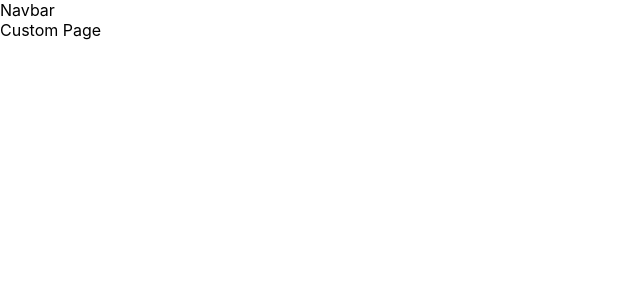
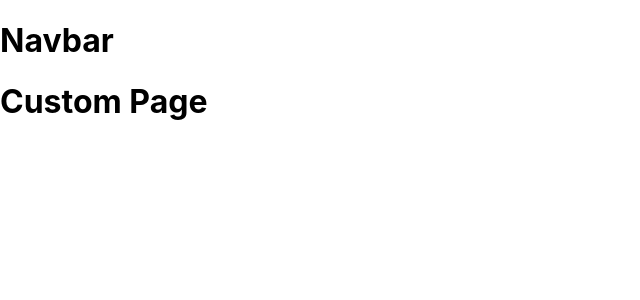
Before and after one commit to gichero/ella-bakes, a React (Create React App) app in the folder client/: page /custom in a window 1280 px wide. Shown: the top 300 px of the page, without its empty margins (0-640 px from the left). Built offline with nearby package versions, Linux system fonts and the light colour scheme.

Commit message:
set up pages and browser router

```diff
--- a/client/src/App.js
+++ b/client/src/App.js
@@ -5,7 +5,7 @@ import './App.css';
 import Navbar from './components/Navbar/Navbar';
 import About from './containers/About/About';
 import Menu from './containers/Menu/Menu';
-import Custom from './containers/Custom/Custom';
+import Custom from './containers/CustomPage/Custom';
 import Order from './containers/Order/Order';
 
 
@@ -14,10 +14,10 @@ function App() {
     <div>
       <Navbar/>
     <Switch>
-      <Route path="/" exact component={About}/>
-      <Route path="/menu" component={Menu}/>
-      <Route path="/custom" component={Custom}/>
-      <Route path="/order" component={Order}/>
+      {<Route path="/menu" component={Menu}/>}
+      {<Route path="/custom" component={Custom}/>}
+      {<Route path="/order" component={Order}/>}
+      {<Route path="/" exact component={About}/>}
     </Switch>
     </div>
   );
--- a/client/src/components/Navbar/Navbar.js
+++ b/client/src/components/Navbar/Navbar.js
@@ -3,7 +3,7 @@ import React from 'react'
 export default function Navbar() {
     return (
         <div>
-           Navbar
+           <h1>Navbar</h1>
         </div>
     )
 }
--- a/client/src/containers/About/About.js
+++ b/client/src/containers/About/About.js
@@ -4,7 +4,7 @@ export class About extends Component {
     render() {
         return (
             <div>
-                About Page
+                <h1>About Page</h1>
             </div>
         )
     }
--- a/client/src/containers/Custom/Custom.js
+++ b/client/src/containers/CustomPage/Custom.js
@@ -4,7 +4,7 @@ export class Custom extends Component {
     render() {
         return (
             <div>
-                Custom Page
+                <h1>Custom Page</h1>
             </div>
         )
     }
--- a/client/src/containers/Menu/Menu.js
+++ b/client/src/containers/Menu/Menu.js
@@ -4,7 +4,7 @@ export class Menu extends Component {
     render() {
         return (
             <div>
-                Menu Page
+                <h1>Menu Page</h1>
             </div>
         )
     }
--- a/client/src/containers/Order/Order.js
+++ b/client/src/containers/Order/Order.js
@@ -4,7 +4,7 @@ export class Order extends Component {
     render() {
         return (
             <div>
-            Order Page
+            <h1>Order Page</h1>
             </div>
         )
     }
--- a/client/src/index.js
+++ b/client/src/index.js
@@ -5,11 +5,13 @@ import './index.css';
 import App from './App';
 import * as serviceWorker from './serviceWorker';
 
-ReactDOM.render(
+const app = (
     <Router>
         <App />
-    </Router>,
- document.getElementById('root'));
+    </Router>
+);
+
+ReactDOM.render(app, document.getElementById('root'));
 
 // If you want your app to work offline and load faster, you can change
 // unregister() to register() below. Note this comes with some pitfalls.
```
Also changed, not shown: 1 other file (tests, documents, lock files or other folders).
